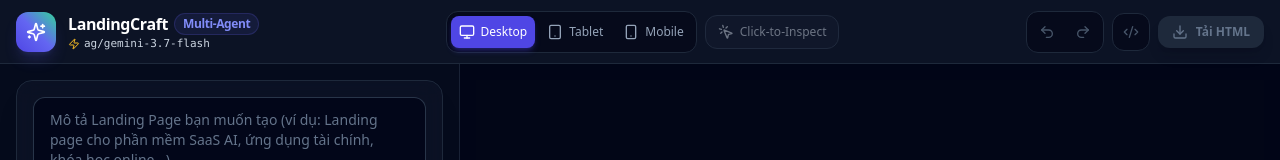
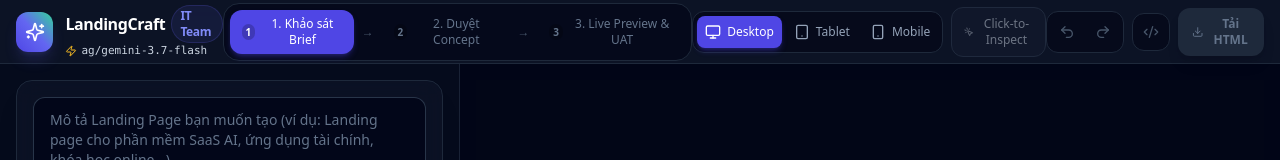
Before and after one commit to tuananhdayne/MULTI-CREATE-LANDING-PAGE, a React (Vite) app in the folder frontend/: page / in a window 1280 px wide. Shown: the top 160 px of the page. Built offline with nearby package versions, Linux system fonts and the light colour scheme; no server answers.

Commit message:
feat: implement Phase 1 Brief survey questionnaire and header stepper

```diff
--- a/frontend/src/components/Header.tsx
+++ b/frontend/src/components/Header.tsx
@@ -26,6 +26,8 @@ interface HeaderProps {
   onDownload: () => void;
   modelName: string;
   hasCode: boolean;
+  activePhase?: 1 | 2 | 3;
+  setActivePhase?: (phase: 1 | 2 | 3) => void;
 }
 
 export const Header: React.FC<HeaderProps> = ({
@@ -42,6 +44,8 @@ export const Header: React.FC<HeaderProps> = ({
   onDownload,
   modelName,
   hasCode,
+  activePhase = 1,
+  setActivePhase,
 }) => {
   return (
     <header className="h-16 border-b border-slate-800 bg-slate-900/80 backdrop-blur-md px-4 flex items-center justify-between z-30 sticky top-0">
@@ -53,13 +57,13 @@ export const Header: React.FC<HeaderProps> = ({
         <div>
           <div className="flex items-center gap-2">
             <h1 className="font-bold text-base tracking-tight text-white flex items-center gap-1.5">
-              LandingCraft <span className="text-xs font-semibold px-2 py-0.5 rounded-full bg-indigo-500/10 text-indigo-400 border border-indigo-500/20">Multi-Agent</span>
+              LandingCraft <span className="text-xs font-semibold px-2 py-0.5 rounded-full bg-indigo-500/10 text-indigo-400 border border-indigo-500/20">IT Team</span>
             </h1>
           </div>
           <p className="text-xs text-slate-400 flex items-center gap-1">
             <Zap className="w-3 h-3 text-amber-400 inline" />
-            <span className="truncate max-w-[160px] font-mono text-[11px] text-slate-300" title={modelName}>
-              {modelName || "ag/gemini-3.7-flash"}
+            <span className="truncate max-w-[140px] font-mono text-[11px] text-slate-300" title={modelName}>
+              {modelName || "ag/gemini-3.8-flash"}
             </span>
             {version > 0 && (
               <span className="text-[10px] px-1.5 py-0.2 rounded bg-slate-800 text-slate-300 border border-slate-700">
@@ -68,6 +72,53 @@ export const Header: React.FC<HeaderProps> = ({
             )}
           </p>
         </div>
+      </div>
+
+      {/* Middle: 3-Stage Milestone Stepper */}
+      <div className="hidden lg:flex items-center gap-2 bg-slate-950/70 p-1.5 rounded-2xl border border-slate-800">
+        <button
+          onClick={() => setActivePhase && setActivePhase(1)}
+          className={`flex items-center gap-2 px-3 py-1.5 rounded-xl text-xs font-medium transition-all ${
+            activePhase === 1
+              ? "bg-indigo-600 text-white shadow-md shadow-indigo-600/30"
+              : activePhase > 1
+              ? "text-emerald-400 hover:bg-slate-800/60"
+              : "text-slate-500"
+          }`}
+        >
+          <span className="w-4 h-4 rounded-full bg-black/20 flex items-center justify-center text-[10px] font-bold">1</span>
+          <span>1. Khảo sát Brief</span>
+        </button>
+
+        <span className="text-slate-600 text-xs">→</span>
+
+        <button
+          onClick={() => setActivePhase && setActivePhase(2)}
+          className={`flex items-center gap-2 px-3 py-1.5 rounded-xl text-xs font-medium transition-all ${
+            activePhase === 2
+              ? "bg-indigo-600 text-white shadow-md shadow-indigo-600/30"
+              : activePhase > 2
+              ? "text-emerald-400 hover:bg-slate-800/60"
+              : "text-slate-500"
+          }`}
+        >
+          <span className="w-4 h-4 rounded-full bg-black/20 flex items-center justify-center text-[10px] font-bold">2</span>
+          <span>2. Duyệt Concept</span>
+        </button>
+
+        <span className="text-slate-600 text-xs">→</span>
+
+        <button
+          onClick={() => setActivePhase && setActivePhase(3)}
+          className={`flex items-center gap-2 px-3 py-1.5 rounded-xl text-xs font-medium transition-all ${
+            activePhase === 3
+              ? "bg-indigo-600 text-white shadow-md shadow-indigo-600/30"
+              : "text-slate-500 hover:bg-slate-800/60"
+          }`}
+        >
+          <span className="w-4 h-4 rounded-full bg-black/20 flex items-center justify-center text-[10px] font-bold">3</span>
+          <span>3. Live Preview & UAT</span>
+        </button>
       </div>
 
       {/* Middle: Viewport switchers & DevTools inspect mode */}
--- /dev/null
+++ b/frontend/src/components/milestones/BriefSurveyCard.tsx
@@ -0,0 +1,154 @@
+import React, { useState } from 'react';
+import { BriefQuestion } from '../../types/project';
+import { HelpCircle, CheckCircle2, Sparkles, Zap, ArrowRight, MessageSquareText } from 'lucide-react';
+
+interface BriefSurveyCardProps {
+  prompt: string;
+  questions: BriefQuestion[];
+  loading: boolean;
+  onSubmit: (answers: Record<string, string>) => void;
+  onAutoPilot: () => void;
+}
+
+export const BriefSurveyCard: React.FC<BriefSurveyCardProps> = ({
+  prompt,
+  questions,
+  loading,
+  onSubmit,
+  onAutoPilot,
+}) => {
+  const [answers, setAnswers] = useState<Record<string, string>>(() => {
+    const initial: Record<string, string> = {};
+    questions.forEach((q) => {
+      // Pick first suggestion as friendly default if available
+      if (q.quick_options && q.quick_options.length > 0) {
+        initial[q.id] = q.quick_options[0];
+      }
+    });
+    return initial;
+  });
+
+  const handleSelectOption = (questionId: string, option: string) => {
+    setAnswers((prev) => ({ ...prev, [questionId]: option }));
+  };
+
+  const handleCustomInput = (questionId: string, val: string) => {
+    setAnswers((prev) => ({ ...prev, [questionId]: val }));
+  };
+
+  const handleSubmit = (e: React.FormEvent) => {
+    e.preventDefault();
+    onSubmit(answers);
+  };
+
+  return (
+    <div className="max-w-4xl mx-auto my-8 px-4 animate-fade-in">
+      {/* Brief Header */}
+      <div className="bg-slate-900/90 border border-slate-800 rounded-2xl p-6 mb-6 shadow-2xl backdrop-blur-xl">
+        <div className="flex flex-col md:flex-row md:items-center justify-between gap-4 pb-4 border-b border-slate-800">
+          <div className="flex items-center gap-3">
+            <div className="w-12 h-12 rounded-2xl bg-indigo-500/10 border border-indigo-500/30 flex items-center justify-center text-indigo-400">
+              <MessageSquareText className="w-6 h-6" />
+            </div>
+            <div>
+              <span className="text-xs uppercase tracking-wider font-semibold text-indigo-400 bg-indigo-500/10 px-2.5 py-0.5 rounded-full border border-indigo-500/20">
+                Chặng 1: Khảo sát & Chốt Brief (BA Analyst)
+              </span>
+              <h2 className="text-xl font-bold text-white mt-1">Làm Rõ Mục Tiêu & Yêu Cầu Thương Hiệu</h2>
+            </div>
+          </div>
+          <button
+            type="button"
+            onClick={onAutoPilot}
+            disabled={loading}
+            className="flex items-center gap-2 px-4 py-2.5 rounded-xl text-xs font-semibold bg-amber-500/10 hover:bg-amber-500/20 text-amber-300 border border-amber-500/30 transition-all shadow-lg shadow-amber-500/10 self-start md:self-auto"
+            title="Bỏ qua phỏng vấn và tự động sinh trang ngay lập tức"
+          >
+            <Zap className="w-4 h-4 text-amber-400" />
+            <span>Tạo nhanh (Auto-pilot 1-Click)</span>
+          </button>
+        </div>
+
+        <div className="mt-4 bg-slate-950/60 rounded-xl p-3.5 border border-slate-800/80 flex items-start gap-2.5 text-xs text-slate-300">
+          <Sparkles className="w-4 h-4 text-indigo-400 shrink-0 mt-0.5" />
+          <div>
+            <span className="font-semibold text-slate-200">Đề bài dự án: </span>
+            <span className="text-slate-400 italic">"{prompt}"</span>
+          </div>
+        </div>
+      </div>
+
+      {/* Survey Questions Form */}
+      <form onSubmit={handleSubmit} className="space-y-6">
+        {questions.map((q, idx) => {
+          const currentAnswer = answers[q.id] || '';
+          return (
+            <div
+              key={q.id}
+              className="bg-slate-900/80 border border-slate-800/90 rounded-2xl p-6 shadow-xl backdrop-blur-md transition-all hover:border-slate-700"
+            >
+              <div className="flex items-center gap-2 mb-3">
+                <span className="w-6 h-6 rounded-full bg-indigo-600/30 text-indigo-300 text-xs font-bold flex items-center justify-center border border-indigo-500/30">
+                  {idx + 1}
+                </span>
+                <label className="text-sm font-semibold text-white flex items-center gap-2">
+                  {q.question}
+                  {q.required && <span className="text-rose-400 text-xs">*</span>}
+                </label>
+              </div>
+
+              {/* Quick option pills */}
+              {q.quick_options && q.quick_options.length > 0 && (
+                <div className="flex flex-wrap gap-2 mb-4">
+                  {q.quick_options.map((opt) => {
+                    const isSelected = currentAnswer === opt;
+                    return (
+                      <button
+                        key={opt}
+                        type="button"
+                        onClick={() => handleSelectOption(q.id, opt)}
+                        className={`text-xs px-3.5 py-2 rounded-xl border transition-all text-left flex items-center gap-2 ${
+                          isSelected
+                            ? 'bg-indigo-600/20 border-indigo-500 text-indigo-200 shadow-md shadow-indigo-600/10 font-medium'
+                            : 'bg-slate-950/40 border-slate-800 text-slate-400 hover:text-slate-200 hover:border-slate-700'
+                        }`}
+                      >
+                        <CheckCircle2
+                          className={`w-3.5 h-3.5 shrink-0 ${isSelected ? 'text-indigo-400' : 'text-slate-600'}`}
+                        />
+                        <span>{opt}</span>
+                      </button>
+                    );
+                  })}
+                </div>
+              )}
+
+              {/* Custom input or refinement */}
+              <div className="relative">
+                <input
+                  type="text"
+                  value={currentAnswer}
+                  onChange={(e) => handleCustomInput(q.id, e.target.value)}
+                  placeholder="Hoặc tự gõ câu trả lời theo ý bạn..."
+                  className="w-full bg-slate-950/80 border border-slate-800 rounded-xl px-4 py-2.5 text-xs text-white placeholder-slate-500 focus:outline-none focus:border-indigo-500 focus:ring-1 focus:ring-indigo-500 transition-all"
+                />
+              </div>
+            </div>
+          );
+        })}
+
+        {/* Submit Actions */}
+        <div className="flex items-center justify-end gap-3 pt-2">
+          <button
+            type="submit"
+            disabled={loading}
+            className="flex items-center gap-2 px-6 py-3 rounded-xl text-sm font-semibold text-white bg-gradient-to-r from-indigo-600 via-indigo-500 to-emerald-500 hover:from-indigo-500 hover:to-emerald-400 shadow-lg shadow-indigo-500/25 active:scale-95 transition-all disabled:opacity-50 disabled:cursor-not-allowed"
+          >
+            <span>{loading ? 'Đang phân tích...' : 'Chốt Yêu Cầu & Chuyển Sang Duyệt Concept'}</span>
+            <ArrowRight className="w-4 h-4" />
+          </button>
+        </div>
+      </form>
+    </div>
+  );
+};
```
